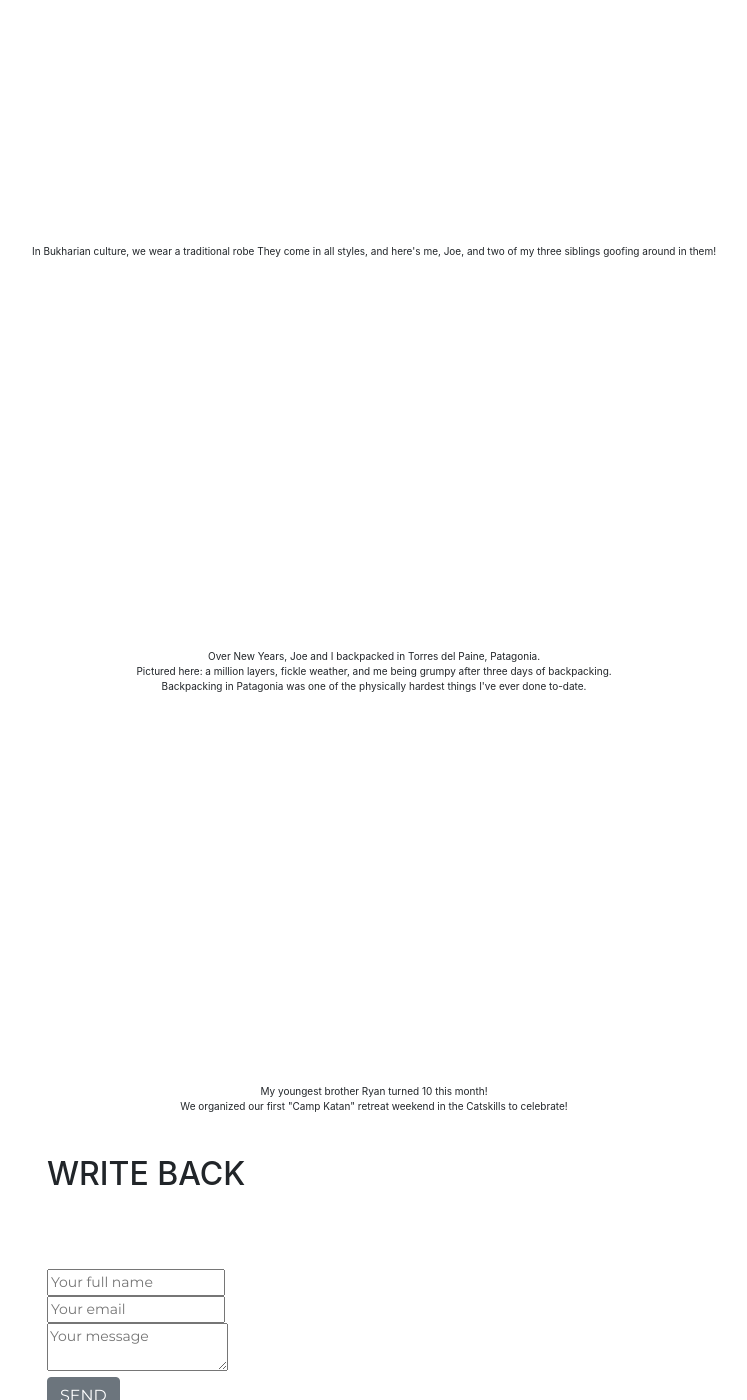
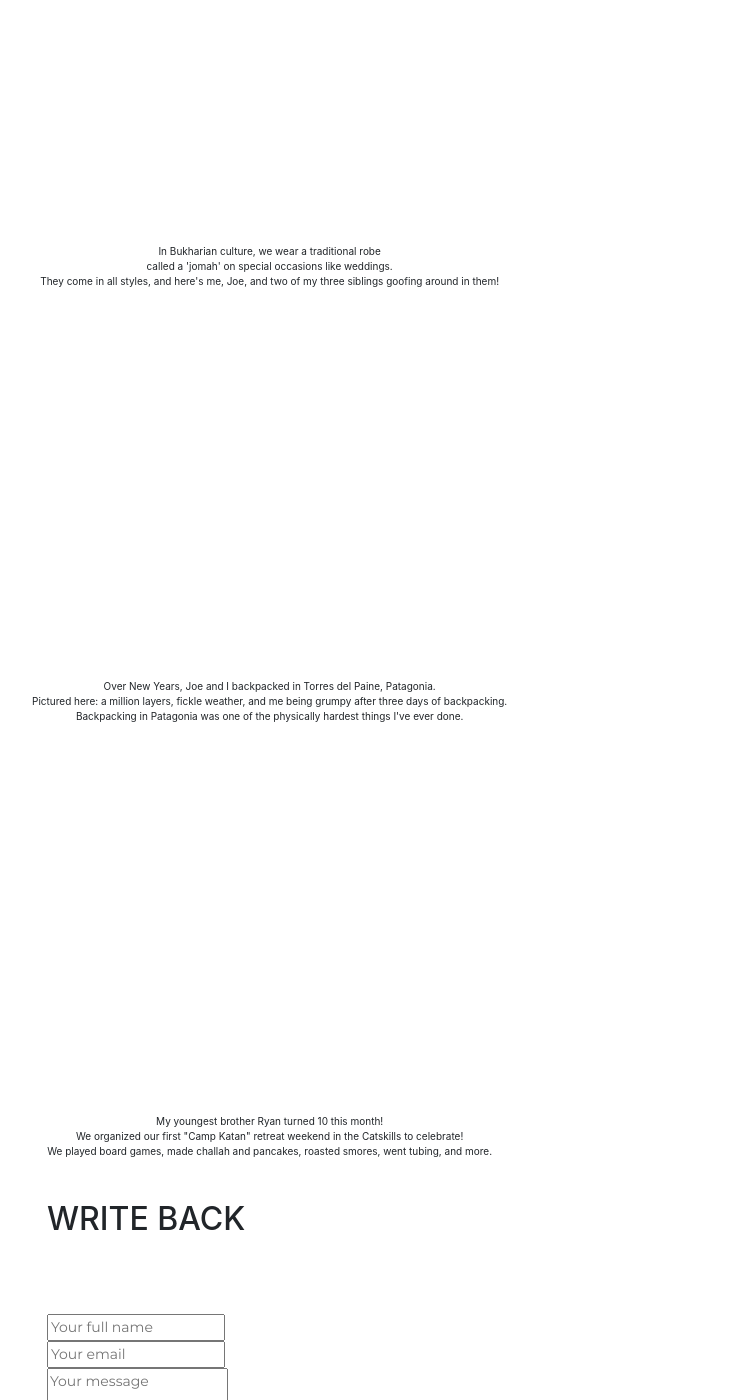
Before and after one commit to dalkat/dalkat.github.io, a Jekyll site: the page built from update-1.md, in a window 1280 px wide and 1400 px high, scrolled down 6670 px. Shown: the whole window, without its empty margins (38-785 px from the left). Built offline with Jekyll 4.4.1, drawn with Linux system fonts in a browser that asks for light colours; nearby versions of some CDN libraries; some web fonts are replaced; library files that are not in the unit come from our copies.

Commit message:
data update

```diff
--- a/_data/blog.yml
+++ b/_data/blog.yml
@@ -7,8 +7,8 @@ feb19:
   - img: img/blog/3.jpg
     caption: My cousin George's big fat Jewish wedding - <br>complete with a beautiful huppa, broken glass, 'Next year in Jerusalem', and all.
   - img: img/blog/4.jpg
-    caption: In Bukharian culture, we wear a traditional robe <called a 'jomah' on special occasions like weddings. <br>They come in all styles, and here's me, Joe, and two of my three siblings goofing around in them!
+    caption: In Bukharian culture, we wear a traditional robe <br>called a 'jomah' on special occasions like weddings. <br>They come in all styles, and here's me, Joe, and two of my three siblings goofing around in them!
   - img: img/blog/5.jpg
-    caption: Over New Years, Joe and I backpacked in Torres del Paine, Patagonia. <br>Pictured here&colon; a million layers, fickle weather, and me being grumpy after three days of backpacking. <br>Backpacking in Patagonia was one of the physically hardest things I've ever done to-date.
+    caption: Over New Years, Joe and I backpacked in Torres del Paine, Patagonia. <br>Pictured here&colon; a million layers, fickle weather, and me being grumpy after three days of backpacking. <br>Backpacking in Patagonia was one of the physically hardest things I've ever done.
   - img: img/blog/6.jpg
-    caption: My youngest brother Ryan turned 10 this month! <br>We organized our first "Camp Katan" retreat weekend in the Catskills to celebrate!
+    caption: My youngest brother Ryan turned 10 this month! <br>We organized our first "Camp Katan" retreat weekend in the Catskills to celebrate!<br>We played board games, made challah and pancakes, roasted smores, went tubing, and more.
```
